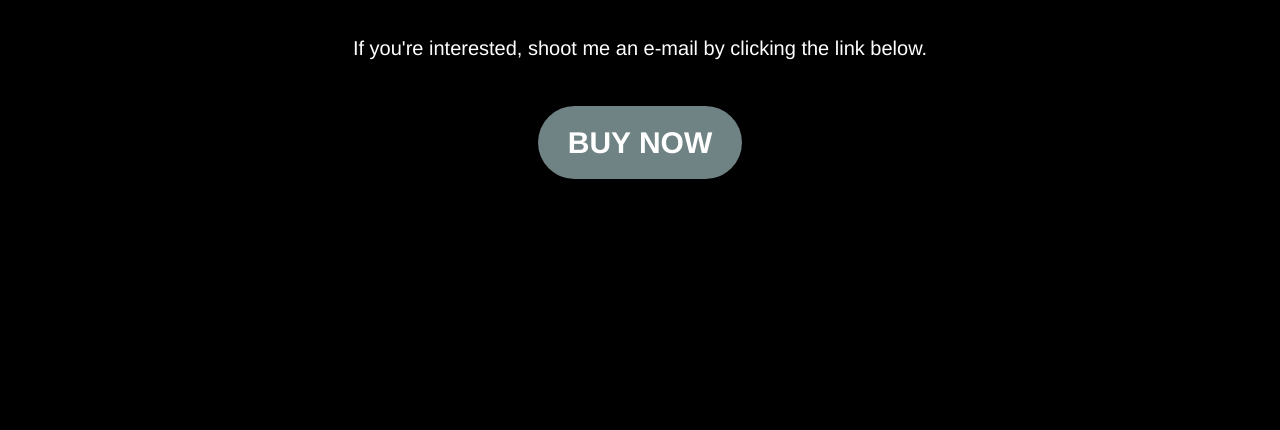
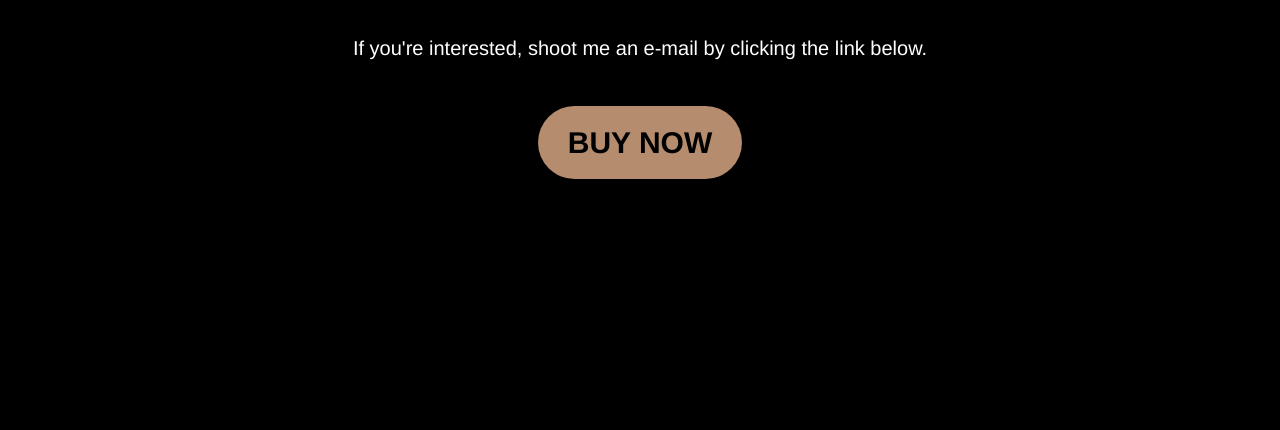
Before and after one commit to thechori/father-stretch-my-seats, a website: page index.html in a window 1280 px wide. Shown: the part 1351-1781 px from the top of the page. Drawn offline with nearby package versions, Linux system fonts and the light colour scheme; some packages are replaced by stand-ins of ours.

Commit message:
Creates and implements the favicon

```diff
--- a/index.html
+++ b/index.html
@@ -9,7 +9,7 @@
     <meta name="description" content="">
     <meta name="author" content="">
 
-    <title>Saint Pablo Tour Tickets</title>
+    <title>YEEZUS CHRIST!</title>
 
     <!-- Bootstrap Core CSS -->
     <link href="vendor/bootstrap/css/bootstrap.min.css" rel="stylesheet">
@@ -21,6 +21,10 @@
 
     <!-- Theme CSS -->
     <link href="css/grayscale.min.css" rel="stylesheet">
+
+    <!-- Silver Surf That Bitch -->
+    <link rel="shortcut icon" href="/favicon.ico" type="image/x-icon">
+    <link rel="icon" href="/favicon.ico" type="image/x-icon">
 
     <!-- HTML5 Shim and Respond.js IE8 support of HTML5 elements and media queries -->
     <!-- WARNING: Respond.js doesn't work if you view the page via file:// -->
@@ -96,7 +100,7 @@
                 <p>I'm located in Houston and can meet near the Midtown/Montrose area anytime. <a class="page-scroll" href="#map">See the map below.</a></p>
                 <p>If you're interested, shoot me an e-mail by clicking the link below.</p>
                 <br />
-                <p><a href="mailto:ryan@fatherstretchmyseats.com?subject=I NEED THOSE TICKETS, FAM" id="buybtn">BUY NOW</a></p>
+                <p><a href="mailto:ryan@fatherstretchmyseats.com?subject=53 million in debt. Still need tickets." id="buybtn">BUY NOW</a></p>
             </div>
         </div>
     </section>
--- a/less/grayscale.less
+++ b/less/grayscale.less
@@ -357,8 +357,8 @@ body {
 }
 
 #buybtn {
-  color: white;
-  background: @kanyeblue;
+  color: #000;
+  background: @kanyeyellow;
   padding: 20px 30px;
   border-radius: 40px;
   font-weight: 600;
@@ -373,7 +373,7 @@ body {
 }
 
 #buybtn:hover {
-  background: @kanyeyellow;
+  background: @kanyeblue;
 }
 
 #about {
```
Also changed, not shown: css/grayscale.css, css/grayscale.min.css, favicon.ico (added), img/silver-surfer.png (added), 1 other file.
